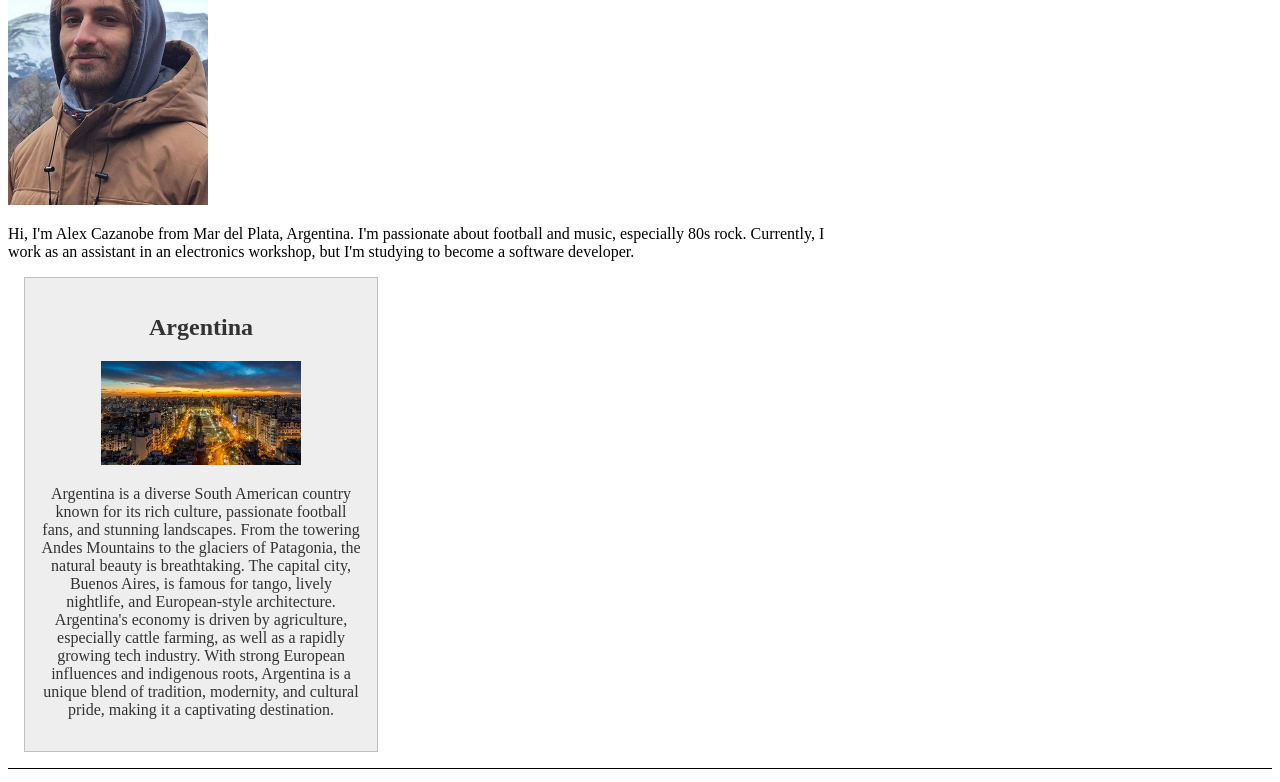
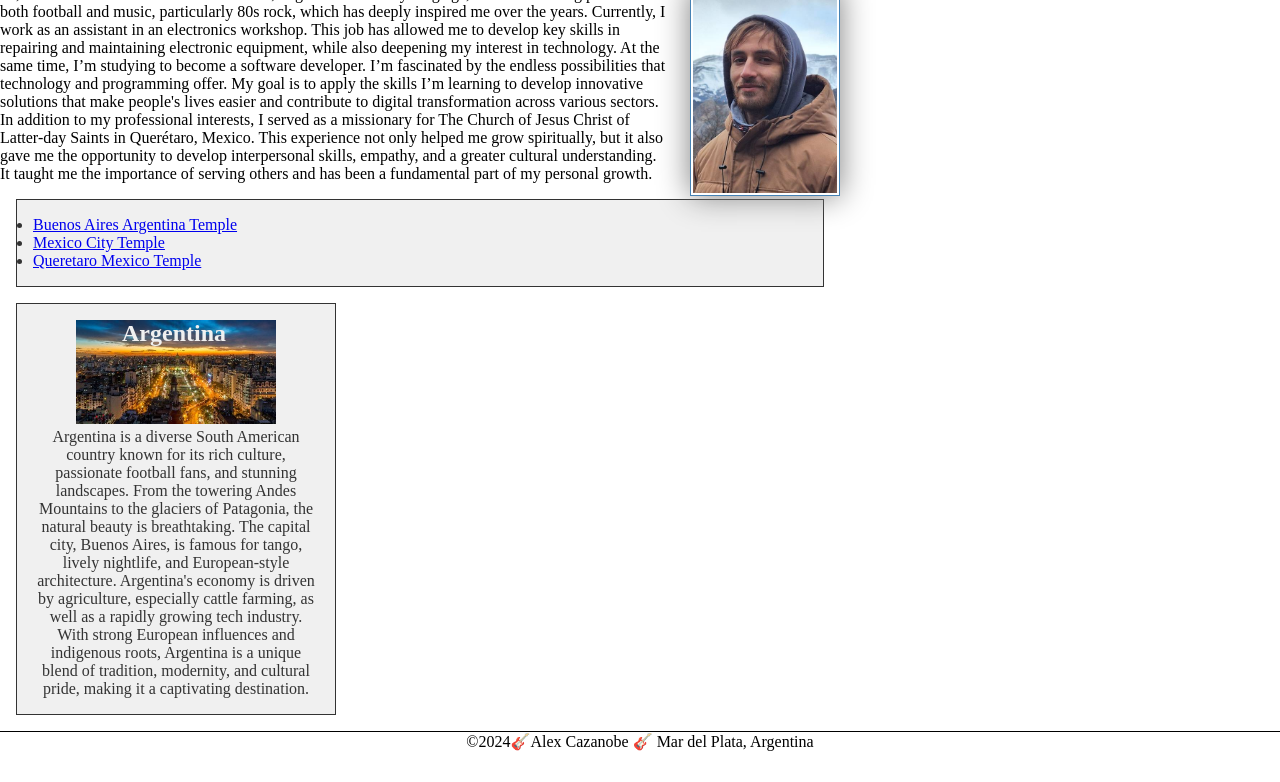
Before and after one commit to alexcazanobe/wdd130, a plain HTML site: page index.html in a window 1280 px wide. Shown: the part 362-1144 px from the top of the page. After the commit the page ends 1113 px from the top, so only its background shows below. Drawn offline with Linux system fonts and the light colour scheme.

Commit message:
i added comments and more introduction

```diff
--- a/index.html
+++ b/index.html
@@ -14,14 +14,21 @@
             <a href="#">Home</a>
             <a href="wwr/">Rafting Website</a>
             <a href="wwr/site-plan-raftig.html">Rafting Site Plan</a>
+            <a href="www.linkedin.com/in/alex-cazanobe-2a614a2b7">LinkedIn</a>
+            <a href="https://www.facebook.com">Facebook</a>
         </nav>
     </header>
     <main>
         <h1>Alex Cazanobe | WDD 130</h1>
         <img src="images/profile.jpg" alt="Hello, my name is Alex Cazanobe" width="200">
-        <p>Hi, I'm Alex Cazanobe from Mar del Plata, Argentina. I'm passionate about football and music, especially 80s rock. Currently, I work as an assistant in an electronics workshop, but I'm studying to become a software developer.</p>
+        <p> Hi, I'm Alex Cazanobe from Mar del Plata, Argentina. From a young age, I’ve had a strong passion for both football and music, particularly 80s rock, which has deeply inspired me over the years. Currently, I work as an assistant in an electronics workshop. This job has allowed me to develop key skills in repairing and maintaining electronic equipment, while also deepening my interest in technology. At the same time, I’m studying to become a software developer. I’m fascinated by the endless possibilities that technology and programming offer. My goal is to apply the skills I’m learning to develop innovative solutions that make people's lives easier and contribute to digital transformation across various sectors. In addition to my professional interests, I served as a missionary for The Church of Jesus Christ of Latter-day Saints in Querétaro, Mexico. This experience not only helped me grow spiritually, but it also gave me the opportunity to develop interpersonal skills, empathy, and a greater cultural understanding. It taught me the importance of serving others and has been a fundamental part of my personal growth.</p>
+    <ul class="box">
+        <li><a href="https://www.churchofjesuschrist.org/temples/details/buenos-aires-argentina-temple" target="_blank"> Buenos Aires Argentina Temple</a></li>
+        <li><a href="https://www.churchofjesuschrist.org/temples/details/mexico-city-mexico-temple" target="_blank"> Mexico City Temple</a></li>
+        <li><a href="https://www.churchofjesuschrist.org/temples/details/queretaro-mexico-temple" target="_blank">  Queretaro Mexico Temple</a></li>
+    </ul>
     </main>
-    <aside>
+    <aside class="box">
         <h2>Argentina</h2>
         <img src="images/buenos-aires.jpg" alt="Buenos Aires, Argentina.">
         <p>Argentina is a diverse South American country known for its rich culture, passionate football fans, and stunning landscapes. From the towering Andes Mountains to the glaciers of Patagonia, the natural beauty is breathtaking. The capital city, Buenos Aires, is famous for tango, lively nightlife, and European-style architecture. Argentina's economy is driven by agriculture, especially cattle farming, as well as a rapidly growing tech industry. With strong European influences and indigenous roots, Argentina is a unique blend of tradition, modernity, and cultural pride, making it a captivating destination.</p>
@@ -31,4 +38,5 @@
     </footer>
 
 </body>
+<!--10/01/2024-->
 </html>
--- a/styles/styles.css
+++ b/styles/styles.css
@@ -1,3 +1,9 @@
+* {
+    margin: 0;
+    padding: 0;
+    box-sizing: border-box;
+}
+
 nav {
     background-color:steelblue;
     padding: 10px;
@@ -13,12 +19,14 @@ h1 {
     color: steelblue;
 }
 
-main image {
+main img {
+    float: right;
     width: 150px;
     height: auto;
     border: 1px solid steelblue;
     padding: 2px;
     box-shadow: 0 0 30px gray;
+    margin-left: 20px;
 }
 
 p{
@@ -30,6 +38,7 @@ main{
 }
 
 aside{
+    position: relative;
     width:20rem;
     margin: 1rem;
     border: 1px solid rgba(0, 0, 0, 0.2);
@@ -39,6 +48,11 @@ aside{
     text-align: center;
 }
 
+aside h2{
+    position: absolute;
+    left: 105px ;
+    color: #f0f0f0;
+}
 aside img {
     width: 200px;
     height: auto;
@@ -49,3 +63,13 @@ footer {
     border-top: 1px solid #000;
     text-align: center;
 }
+
+/* Class Selectors*/
+
+.box{
+    margin: 1rem ;
+    padding: 1rem;
+    border: 1px solid;
+    background-color: #f0f0f0;
+    color: #333;
+}
```
